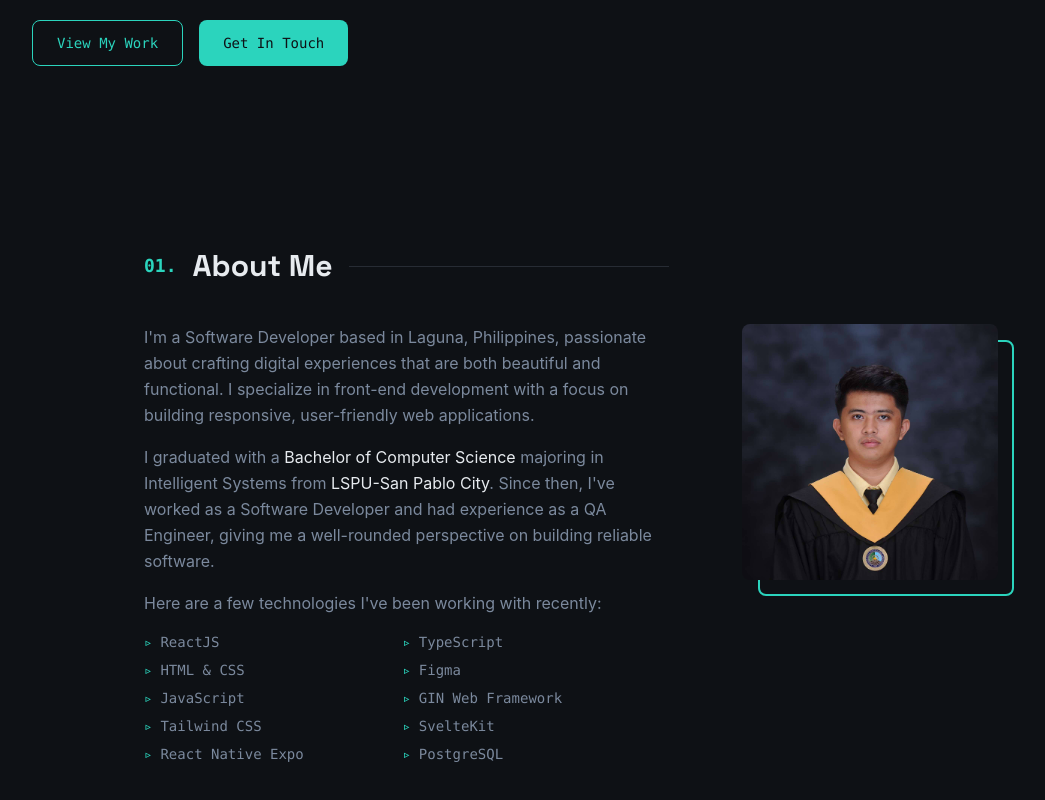
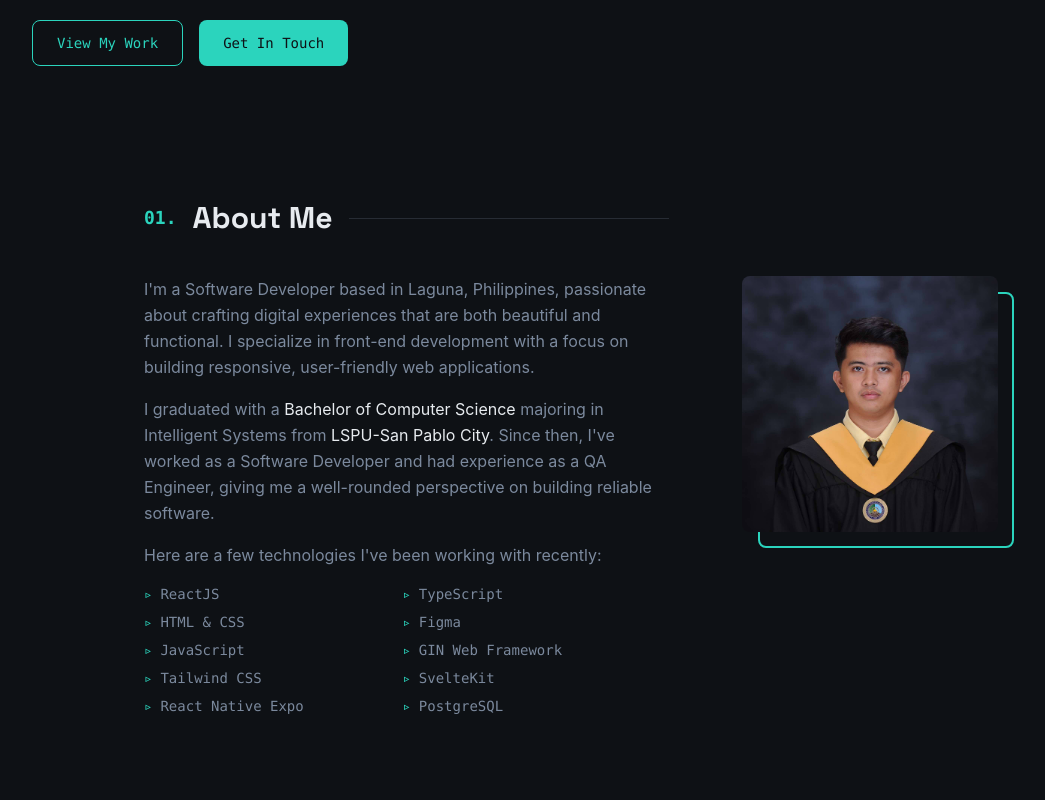
Before and after one commit to ryan-none/Portfolio_v1, a React (Vite) app in the folder ryan-portfolio/: page / in a window 1280 px wide. Shown: the part 680-1480 px from the top of the page, without its empty margins (48-1093 px from the left). Built offline with nearby package versions, Linux system fonts and the light colour scheme.

Commit message:
update spacing

```diff
--- a/ryan-portfolio/src/components/portfollio/Navbar.tsx
+++ b/ryan-portfolio/src/components/portfollio/Navbar.tsx
@@ -115,7 +115,7 @@ const Navbar = () => {
             exit={{ opacity: 0, height: 0 }}
             className="md:hidden bg-card border-b border-border overflow-hidden"
           >
-            <ul className="flex flex-col items-center gap-6 py-8">
+            <ul className="flex flex-col gap-6 p-8">
               {navLinks.map((link, i) => (
                 <li key={link.href}>
                   <a
--- a/ryan-portfolio/src/index.css
+++ b/ryan-portfolio/src/index.css
@@ -82,7 +82,7 @@
   }
 
   .section-padding {
-    @apply py-20 md:py-32 px-6 md:px-12 lg:px-20;
+    @apply py-15 md:py-20 px-6 md:px-12 lg:px-20;
   }
 }
 
```
